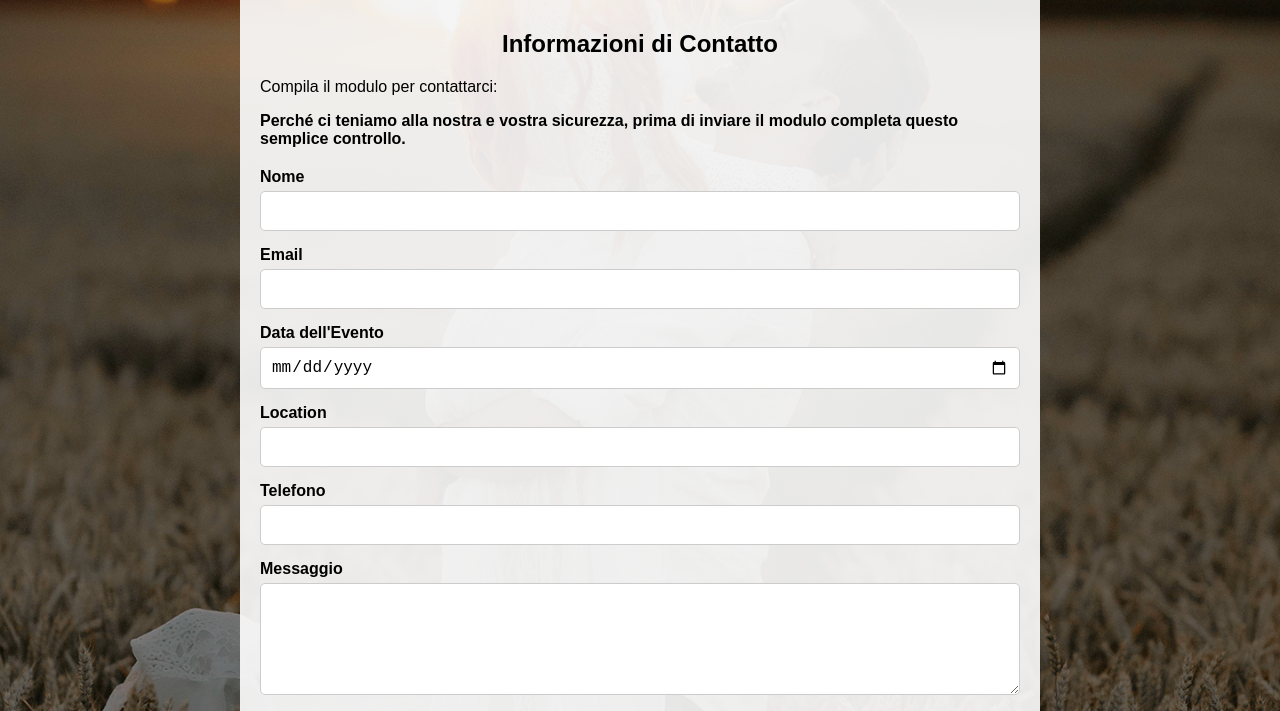
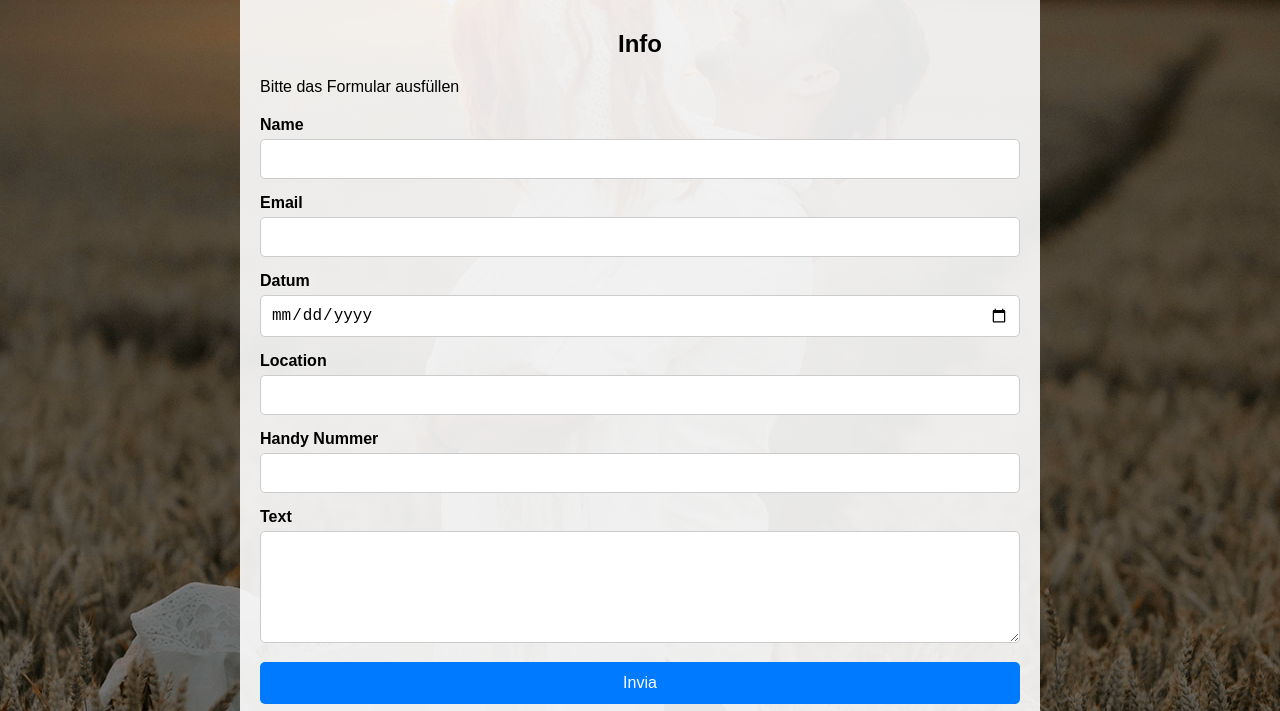
Before and after one commit to AnonymusModzp5/test21, a plain HTML site: page kontakt.html in a window 1280 px wide. Shown: the part 188-899 px from the top of the page. Drawn offline with Linux system fonts and the light colour scheme.

Commit message:
kontakt.html

```diff
--- a/kontakt.html
+++ b/kontakt.html
@@ -142,9 +142,9 @@
   </header>
 
   <main>
-    <h2>Informazioni di Contatto</h2>
-    <p>Compila il modulo per contattarci:</p>
-    <p><strong>Perché ci teniamo alla nostra e vostra sicurezza, prima di inviare il modulo completa questo semplice controllo.</strong></p>
+    <h2>Info</h2>
+    <p>Bitte das Formular ausfüllen</p>
+    <p><strong></strong></p>
 
     <form action="https://formspree.io/f/xqabaqeo" method="POST">
       <!-- Protezione anti-spam invisibile -->
@@ -154,22 +154,22 @@
       <input type="hidden" name="_captcha" value="false">
       <input type="hidden" name="_next" value="thanks.html">
 
-      <label for="nome">Nome</label>
+      <label for="nome">Name</label>
       <input type="text" id="nome" name="nome" required>
 
       <label for="email">Email</label>
       <input type="email" id="email" name="email" required>
 
-      <label for="data">Data dell'Evento</label>
+      <label for="data">Datum</label>
       <input type="date" id="data" name="data" required>
 
       <label for="location">Location</label>
       <input type="text" id="location" name="location" required>
 
-      <label for="telefono">Telefono</label>
+      <label for="telefono">Handy Nummer</label>
       <input type="tel" id="telefono" name="telefono" required>
 
-      <label for="messaggio">Messaggio</label>
+      <label for="messaggio">Text</label>
       <textarea id="messaggio" name="messaggio" rows="5" required></textarea>
 
       <button type="submit">Invia</button>
```
